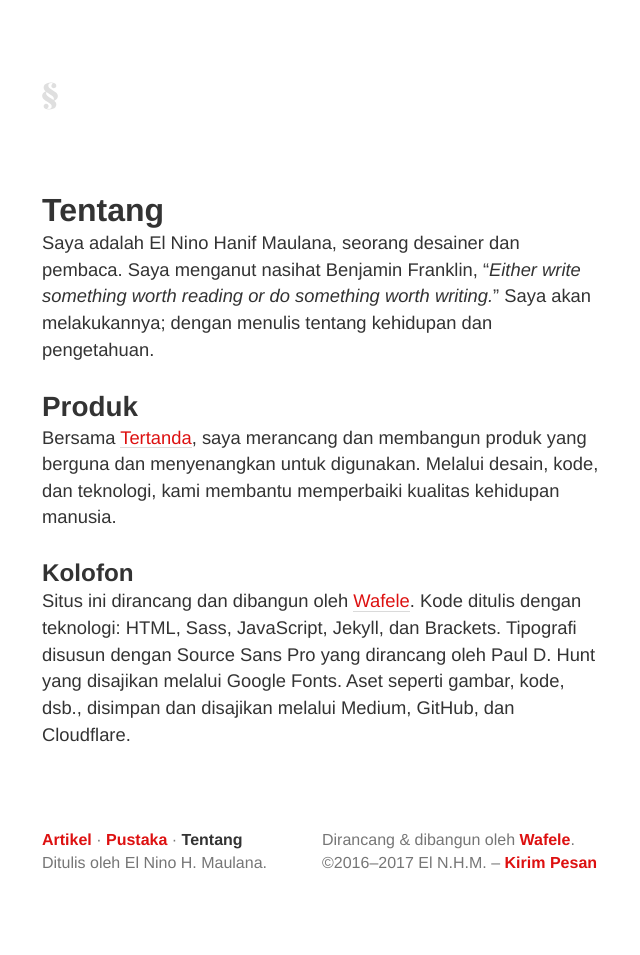
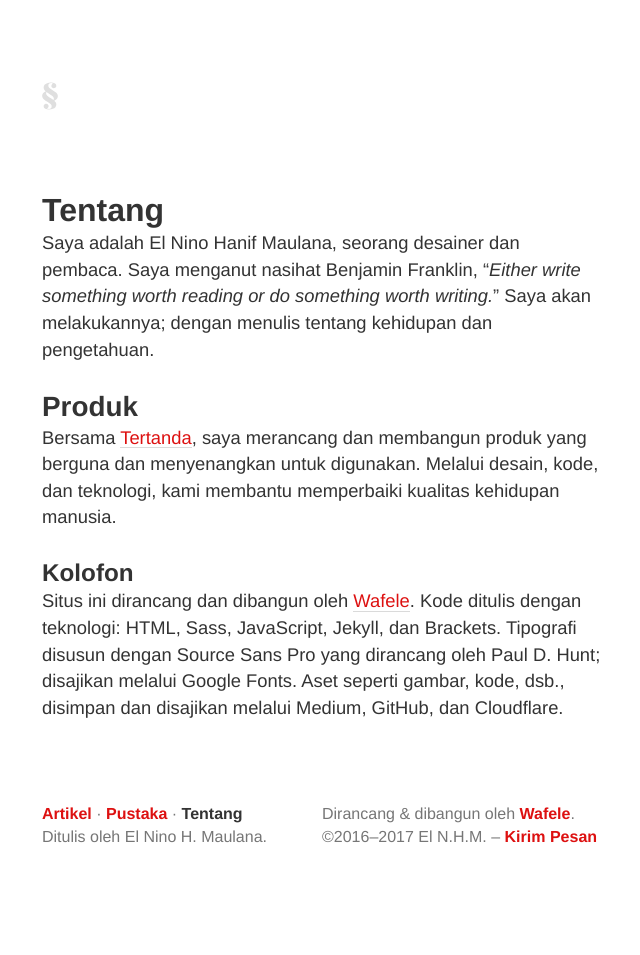
Before and after one commit to tertanda/elnino.github.io, a Jekyll site: the page built from tentang/index.md, in a window 1280 px wide. Shown: the whole page, without its empty margins (318-958 px from the left). Built offline with Jekyll 4.4.1, drawn with Linux system fonts in a browser that asks for light colours; after the commit the page ends 928 px from its top, so only the background shows below that.

Commit message:
First commit.

```diff
--- a/tentang/index.md
+++ b/tentang/index.md
@@ -14,4 +14,4 @@
 
 ### Kolofon
 
-<p>Situs ini dirancang dan dibangun oleh <a href="http://tertanda.com" title="Studio Wafele" target="_blank">Wafele</a>. Kode ditulis dengan teknologi: HTML, Sass, JavaScript, Jekyll, dan Brackets. Tipografi disusun dengan Source Sans Pro yang dirancang oleh Paul D. Hunt yang disajikan melalui Google Fonts. Aset seperti gambar, kode, dsb., disimpan dan disajikan melalui Medium, GitHub, dan Cloudflare.</p>
+<p>Situs ini dirancang dan dibangun oleh <a href="http://tertanda.com" title="Studio Wafele" target="_blank">Wafele</a>. Kode ditulis dengan teknologi: HTML, Sass, JavaScript, Jekyll, dan Brackets. Tipografi disusun dengan Source Sans Pro yang dirancang oleh Paul D. Hunt; disajikan melalui Google Fonts. Aset seperti gambar, kode, dsb., disimpan dan disajikan melalui Medium, GitHub, dan Cloudflare.</p>
```
